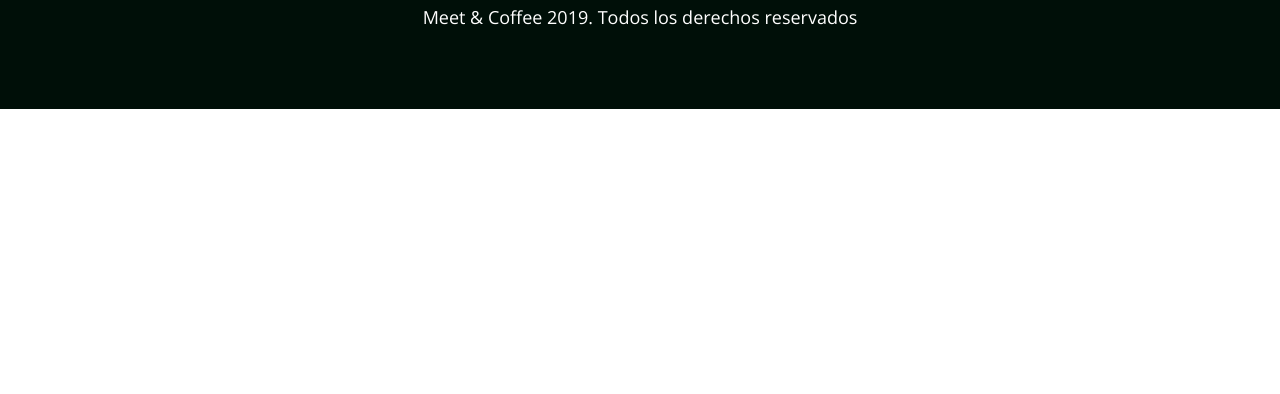
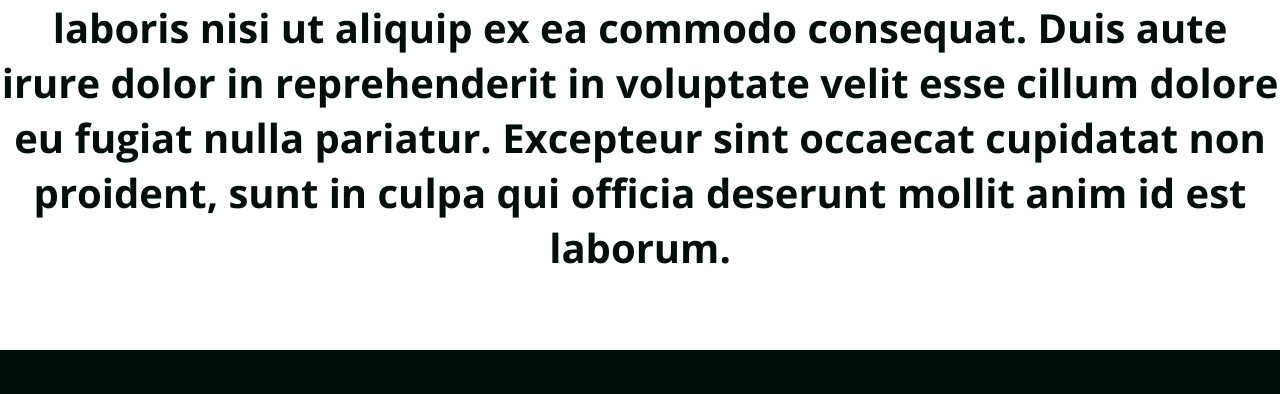
Before and after one commit to carolinamorah/meet-coffee, a plain HTML site: page index.html in a window 1280 px wide. Shown: the part 2262-2656 px from the top of the page. Before the commit the page ends 2371 px from the top, so only its background shows below. Drawn offline with nearby package versions, Linux system fonts and the light colour scheme.

Commit message:
added new text to the index of meet&coffee proyect

```diff
--- a/index.html
+++ b/index.html
@@ -80,6 +80,15 @@
   </article>
 </section>
 
+<section>
+  <h2>Lorem ipsum dolor sit amet, consectetur adipisicing elit, sed do eiusmod tempor
+    incididunt ut labore et dolore magna aliqua. Ut enim ad minim veniam, quis nostrud
+    exercitation ullamco laboris nisi ut aliquip ex ea commodo consequat. Duis aute irure
+    dolor in reprehenderit in voluptate velit esse cillum dolore eu fugiat nulla pariatur.
+    Excepteur sint occaecat cupidatat non proident, sunt in culpa qui officia deserunt mollit
+    anim id est laborum.</h2>
+</section>
+
 <footer id="contacto" class="oscuro">
   <a href="#"><i class="fab fa-github-square fa-5x"></i></a>
   <a href="#"><i class="fab fa-twitter-square fa-5x"></i></a>
```
